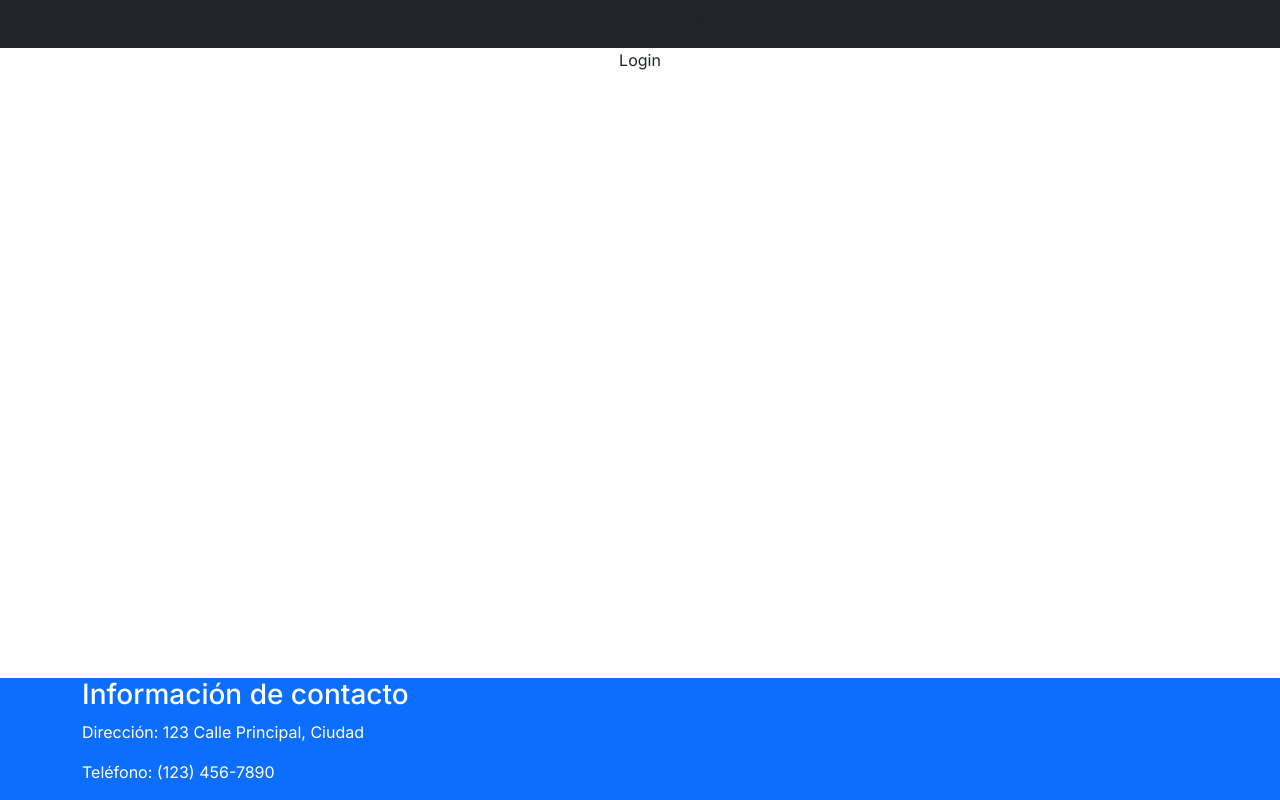
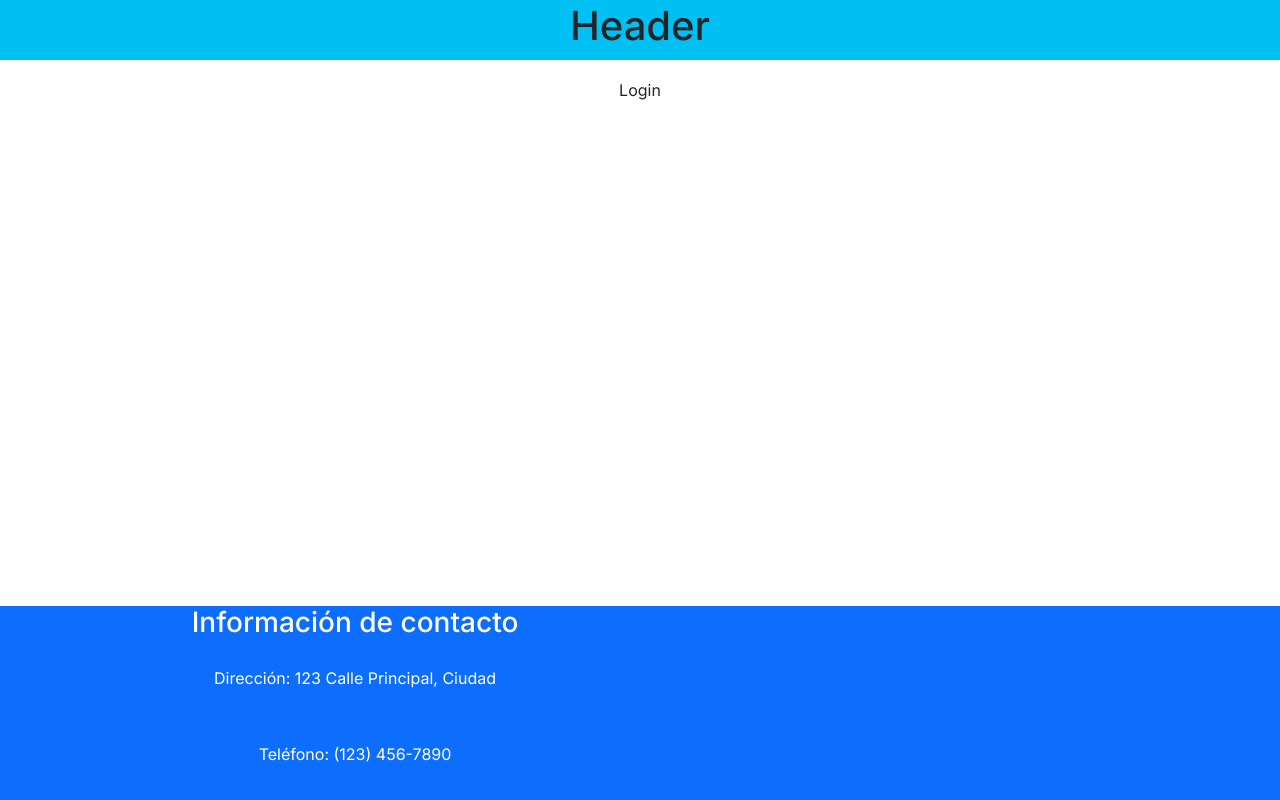
Before and after one commit to IsaiasV22/SimpoApp, a Next.js app in the folder Frontend/: page / in a window 1280 px wide. Built offline with nearby package versions, Linux system fonts and the light colour scheme.

Commit message:
update header

```diff
--- a/Frontend/src/app/App.css
+++ b/Frontend/src/app/App.css
@@ -3,11 +3,6 @@
 
 #root {
   height: 100%;
-}
-
-.wrapper-center{
-  width: max-content;
-  margin: 0 auto;
 }
 
 footer {
@@ -16,3 +11,23 @@ footer {
   left: 0;
   width: 100%;
 }
+
+.header {
+  display: flex;
+  flex-direction: column;
+  justify-content: center; /* Centrar verticalmente el contenido */
+  align-items: center; /* Centrar horizontalmente el contenido */
+  width: 100%;
+  height: 60px;
+  background-color: rgba(0, 191, 242, 1);
+}
+
+.logo {
+  height: 40px; /* Ajusta la altura del logotipo según tus necesidades */
+  margin-left: 10px; /* Añade margen izquierdo para separar el logotipo del texto */
+}
+
+.wrapper-center {
+  text-align: center;
+  line-height: 60px;
+}
--- a/Frontend/src/app/components/Header.jsx
+++ b/Frontend/src/app/components/Header.jsx
@@ -1,12 +1,14 @@
 "use Client";
 import React from "react";
+import Image from "next/image";
+
 const Header = () => {
 //parte para js
 
 //return
 
 return(
-    <div className="bg-dark">
+    <div className="header">
         <h1 className="wrapper-center">Header</h1>
     </div>
 );
```
Also changed, not shown: Frontend/Images/Logo_Cimpa.png (added).
